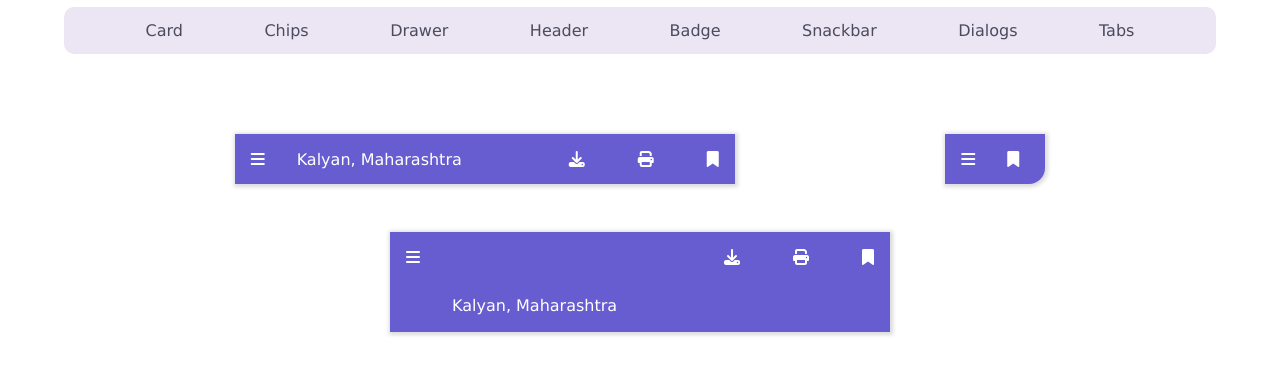
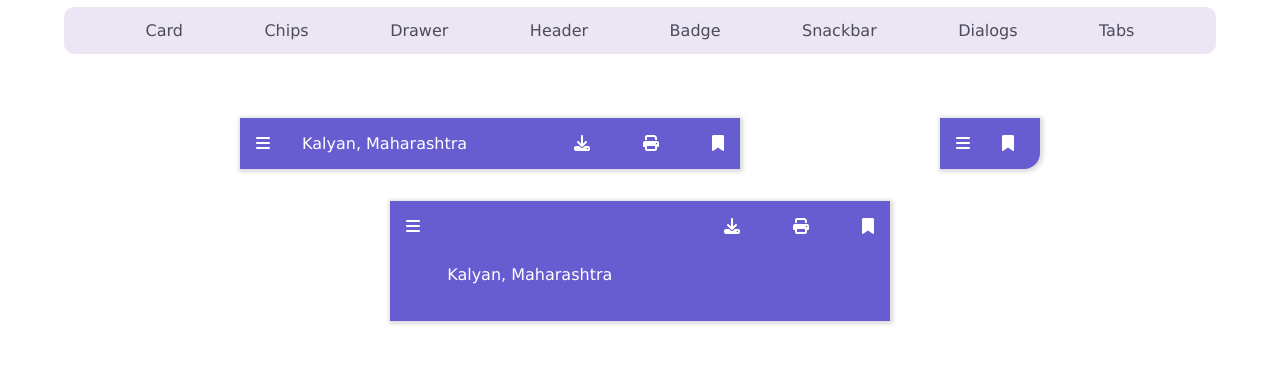
Before and after one commit to TusharJade/Neog-week-2-assignment, a plain HTML site: page header.html in a window 1280 px wide. Shown: the part 41-416 px from the top of the page. Drawn offline with Linux system fonts and the light colour scheme.

Commit message:
bug fixwd

```diff
--- a/chips.css
+++ b/chips.css
@@ -50,17 +50,18 @@ a {
     color: rgb(173, 173, 173);
     display: flex;
     margin-top: 5rem;
-
     flex-wrap: wrap;
     padding: 2rem;
     border-radius: 1rem;
+    display: flex;
+    flex-wrap: wrap;
+    justify-content: space-evenly;
 }
 
 .chips{
-    padding: 0.4rem 1rem;
+    padding: 0.25rem 0.7rem;
     background-color: rgb(89, 89, 99);
-    border-radius: 0.3rem;
-    margin: 1rem;
+    border-radius: 0.8rem;
 }
 
 .far{
--- a/header.css
+++ b/header.css
@@ -59,14 +59,15 @@ a {
     background-color: hsl(246, 55%, 59%);
     width: 500px;
     margin: auto;
-    height: 50px;
     box-shadow: 1px 1px 4px 2px rgb(219, 219, 219);
-    margin: 2rem;
+    margin: 1rem;
     color: white;
 }
 
 .text{
      margin-left: 2rem;
+
+
 }
 
 .navigation{
@@ -89,9 +90,9 @@ a {
     padding: 1rem 1rem;
     background-color: hsl(246, 55%, 59%);
     margin: auto;
-    height: 50px;
+
     box-shadow: 1px 1px 4px 2px rgb(219, 219, 219);
-    margin: 2rem;
+    margin: 1rem;
     border-bottom-right-radius: 1rem;
     color: white;
 }
@@ -104,14 +105,15 @@ a {
     background-color: hsl(246, 55%, 59%);
     width: 500px;
     margin: auto;
-    height: 100px;
+    height: 120px;
     box-shadow: 1px 1px 4px 2px rgb(219, 219, 219);
     margin: 1rem;
     color: white;
 }
 
 .text-3{
-     margin-left: 2rem;
+
      position: relative;
      top: 3rem;
+     left: 1.7rem;
 }
```
